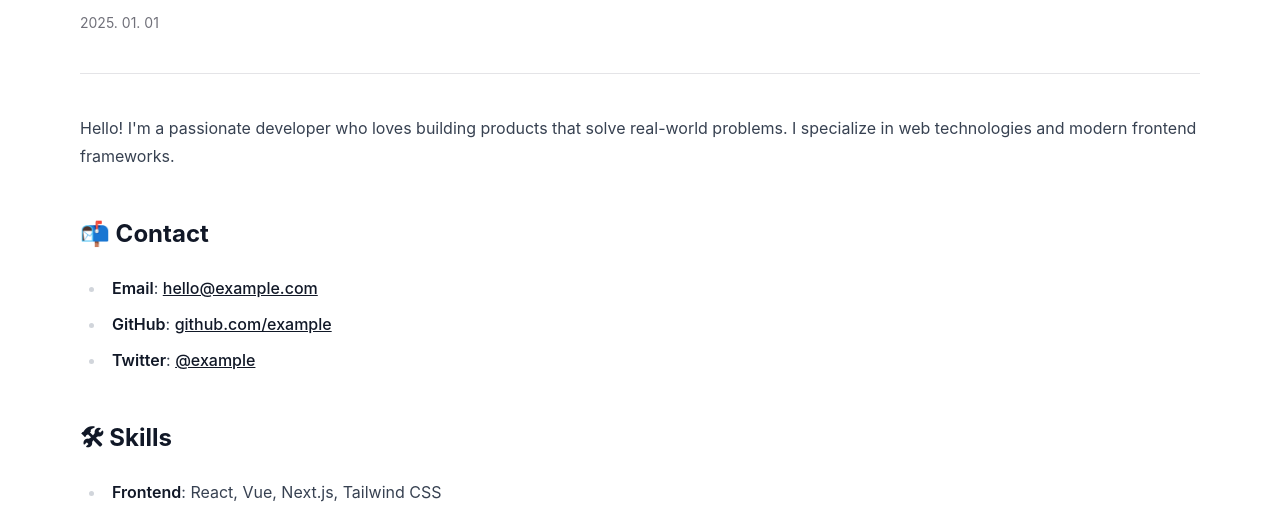
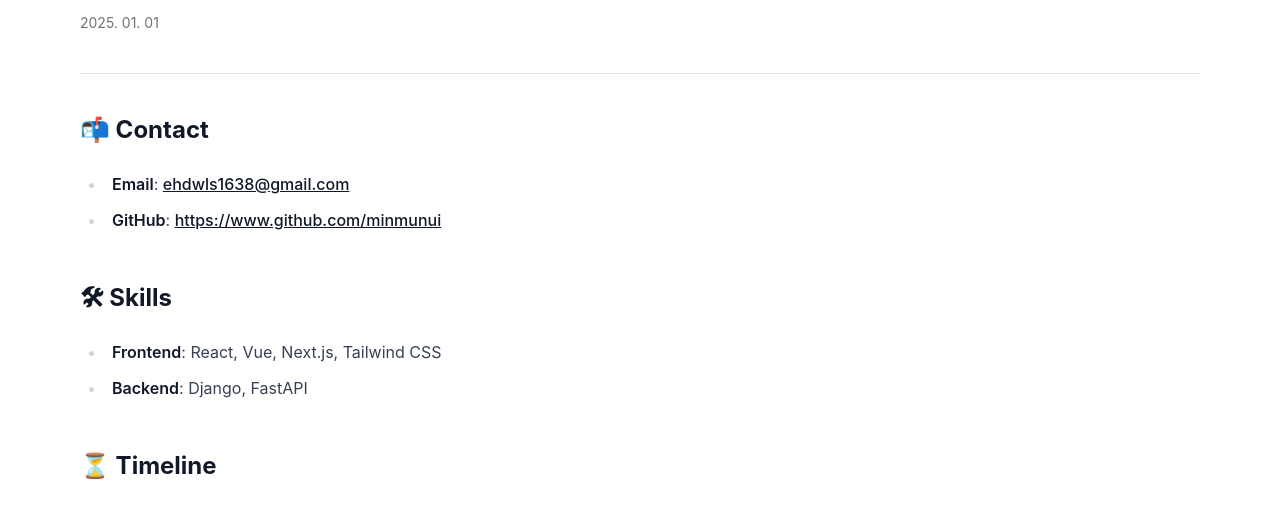
Before and after one commit to minmunui/blog, an Eleventy site: page src/info.md in a window 1280 px wide. Shown: the part 240-751 px from the top of the page. Built offline with nearby package versions, Linux system fonts and the light colour scheme; Eleventy itself is replaced by a stand-in of ours; files that its build step writes are made by us from their sources; a script that the page names is missing; what open-graph-scraper would draw is missing.

Commit message:
docs: update information in `info.md`

```diff
--- a/src/info.md
+++ b/src/info.md
@@ -7,19 +7,16 @@ image: "https://images.unsplash.com/photo-1544717305-2782549b5136?auto=format&fi
 visible: true
 ---
 
-Hello! I'm a passionate developer who loves building products that solve real-world problems. I specialize in web technologies and modern frontend frameworks.
-
 ## 📬 Contact
 
-- **Email**: hello@example.com
-- **GitHub**: [github.com/example](https://github.com)
-- **Twitter**: [@example](https://twitter.com)
+- **Email**: ehdwls1638@gmail.com
+- **GitHub**: [https://www.github.com/minmunui](https://github.com/minmunui)
+
 
 ## 🛠 Skills
 
 - **Frontend**: React, Vue, Next.js, Tailwind CSS
-- **Backend**: Node.js, Python, Firebase
-- **Tools**: Git, Docker, Figma
+- **Backend**: Django, FastAPI
 
 ## ⏳ Timeline
 
```
